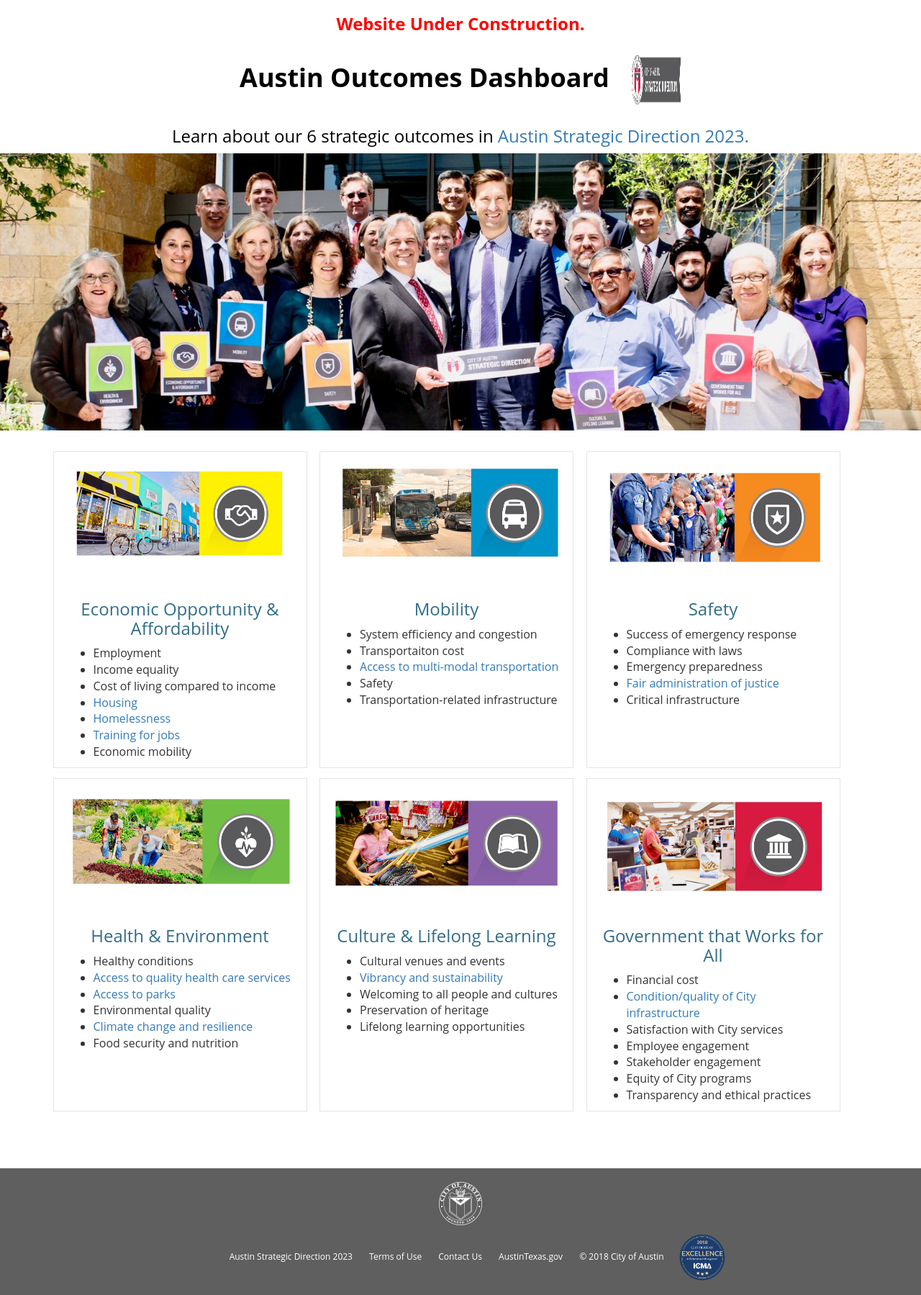
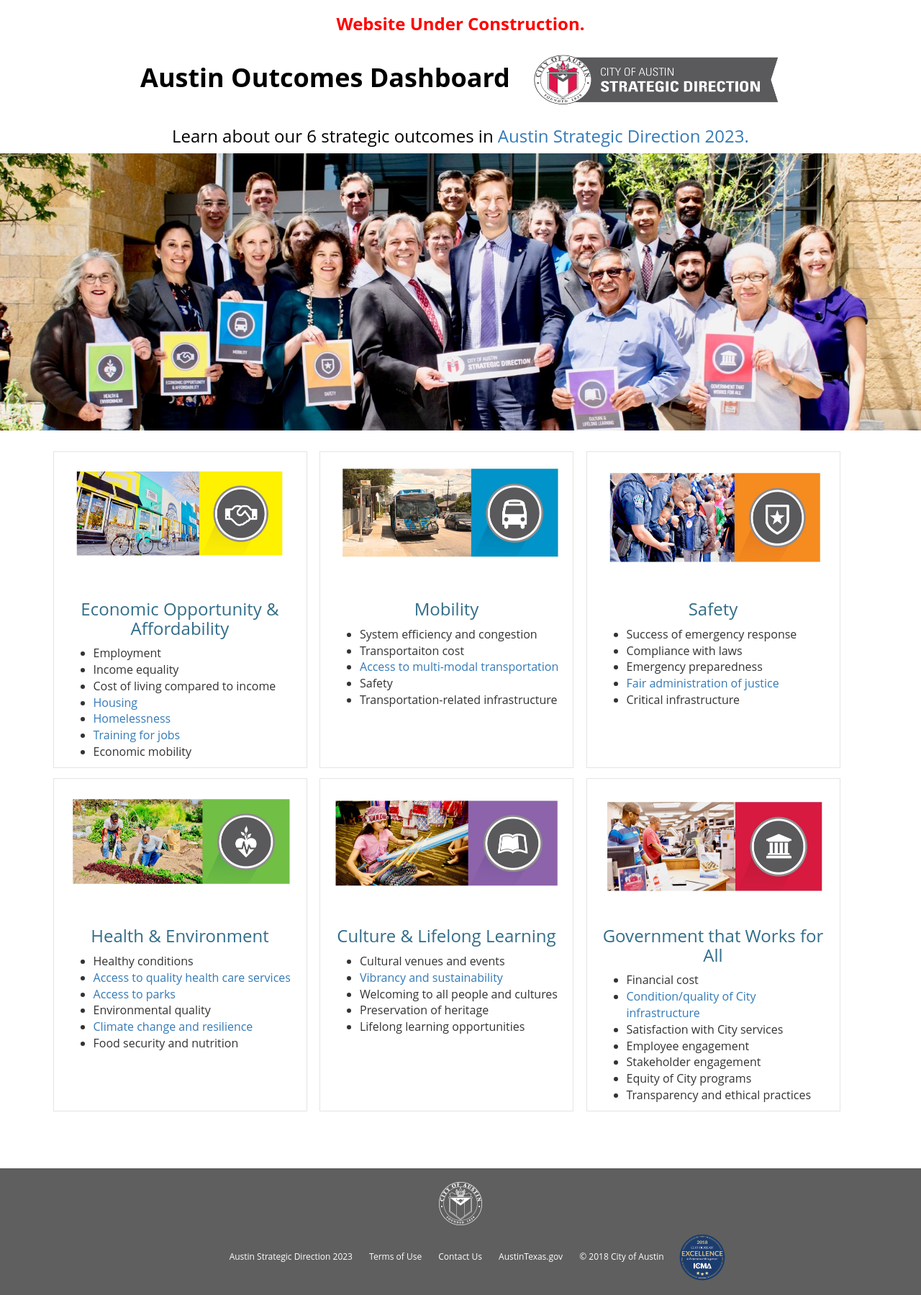
Before and after one commit to JamilaS/SD2023-Dashboard, a Jekyll site: the page built from index.md, in a window 1280 px wide. Shown: the whole page at 72% size. Built offline with Jekyll 4.4.1, drawn with Linux system fonts in a browser that asks for light colours; nearby versions of some CDN libraries; some web fonts are replaced.

Commit message:
Update headertitle.html

```diff
--- a/_includes/headertitle.html
+++ b/_includes/headertitle.html
@@ -8,7 +8,7 @@
 <body>
 <div class="header-title">
    <h3><font color = "red"><b><center>Website Under Construction.</center></b></font></h3>
-        <h1><font color = "black"><b><center>Austin Outcomes Dashboard<img class="header-logo" src="{{site.baseurl}}/components/images/Strategic_Direction-logo_medium.png" height="90" width="100"  alt="City of Austin"></font></center></b></h1>
+        <h1><font color = "black"><b><center>Austin Outcomes Dashboard<img class="header-logo" src="{{site.baseurl}}/components/images/Strategic_Direction-logo_medium.png" height="90" width="376"  alt="City of Austin"></font></center></b></h1>
         <h3><font color = "black"><center>Learn about our 6 strategic outcomes in <a href='http://bit.ly/atxStrategicPlan' target ="_blank"> Austin Strategic Direction 2023.</a></center></font></h3>
 
 
```
